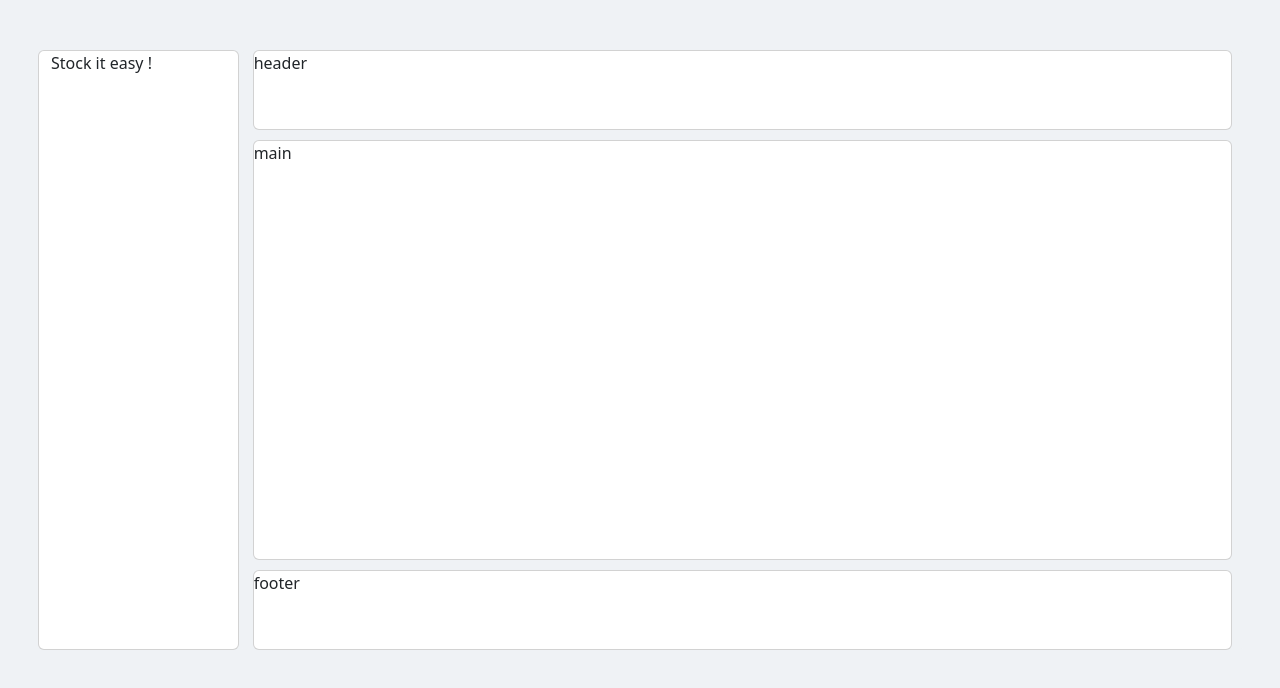
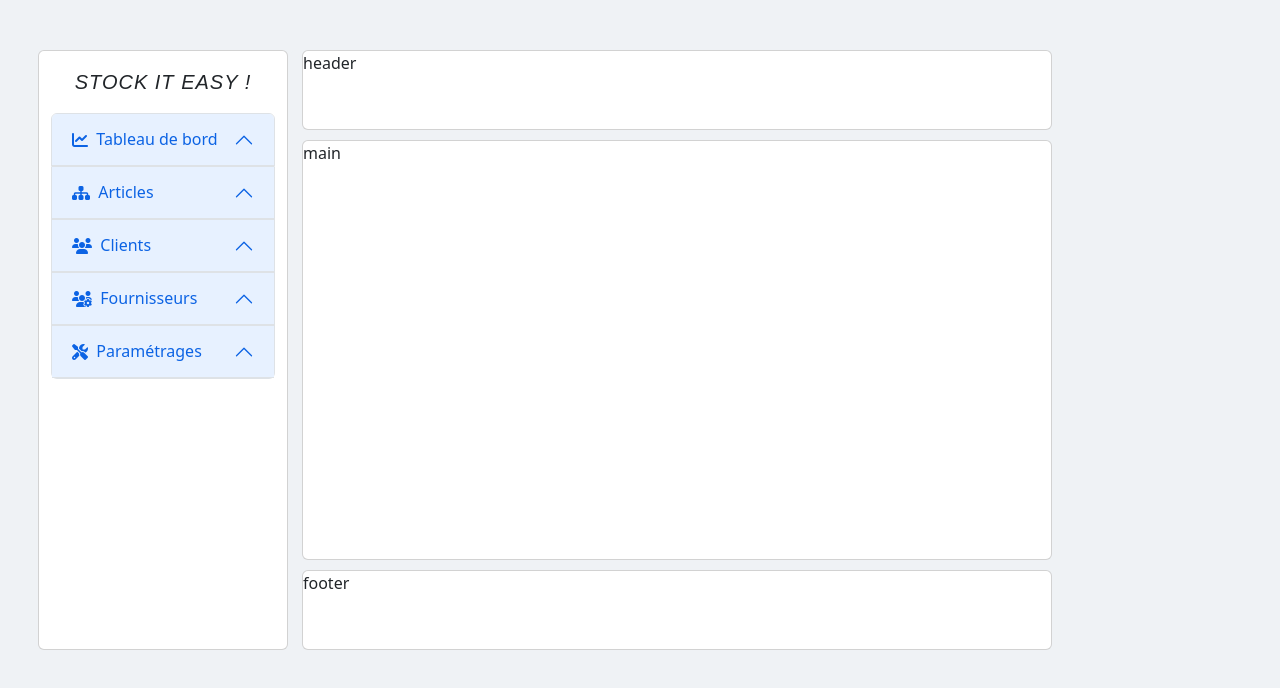
Before and after one commit to TCHAKAL/Gestion-stock-frontend, an Angular app: page / in a window 1280 px wide. Shown: the top 688 px of the page. Built offline with nearby package versions, Linux system fonts and the light colour scheme.

Commit message:
Developpement du menu

```diff
--- a/src/app/app.module.ts
+++ b/src/app/app.module.ts
@@ -7,6 +7,7 @@ import { PageLoginComponent } from './pages/page-login/page-login.component';
 import { PageInscriptionComponent } from './pages/page-inscription/page-inscription.component';
 import { PageDashboardComponent } from './pages/page-dashboard/page-dashboard.component';
 import { PageStatistiquesComponent } from './pages/page-statistiques/page-statistiques.component';
+import { MenuComponent } from './composants/menu/menu.component';
 
 @NgModule({
   declarations: [
@@ -14,7 +15,8 @@ import { PageStatistiquesComponent } from './pages/page-statistiques/page-statis
     PageLoginComponent,
     PageInscriptionComponent,
     PageDashboardComponent,
-    PageStatistiquesComponent
+    PageStatistiquesComponent,
+    MenuComponent
   ],
   imports: [
     BrowserModule,
--- /dev/null
+++ b/src/app/composants/menu/menu.component.html
@@ -0,0 +1,25 @@
+<div class="accordion" id="accordionExample">
+  <div class="accordion-item" *ngFor="let menu of menuProperties">
+    <h2 class="accordion-header" id="menu{{menu.id}}">
+      <button class="accordion-button" type="button" data-bs-toggle="collapse"
+              [attr.data-bs-target]="'#collapse'+menu.id"
+              aria-expanded="true" [attr.aria-controls]="'#collapse'+menu.id">
+        <i class="{{menu.icon}}"></i>&nbsp;
+        {{menu.titre}}
+      </button>
+    </h2>
+    <div id="collapse{{menu.id}}" class="accordion-collapse collapse" [attr.aria-labelledby]="'#menu'+menu.id"
+         data-bs-parent="#accordionExample">
+      <div class="card">
+        <ul class="list-group list-group-flush">
+          <li class="list-group-item" *ngFor="let sousMenu of menu.sousMenu">
+            <a href="javascript:void(0);" (click)="navigate(sousMenu.url)" class="a-without-line">
+              <i class="{{sousMenu.icon}}"></i>&nbsp;
+              {{sousMenu.titre}}
+            </a>
+          </li>
+        </ul>
+      </div>
+    </div>
+  </div>
+</div>
--- /dev/null
+++ b/src/app/composants/menu/menu.component.scss
@@ -0,0 +1,3 @@
+.a-without-line{
+  text-decoration: none;
+}
--- /dev/null
+++ b/src/app/composants/menu/menu.component.ts
@@ -0,0 +1,124 @@
+import {Component, OnInit} from '@angular/core';
+import {Menu} from "./menu";
+import {Router} from "@angular/router";
+
+@Component({
+  selector: 'app-menu',
+  templateUrl: './menu.component.html',
+  styleUrls: ['./menu.component.scss']
+})
+export class MenuComponent implements OnInit {
+
+  public menuProperties: Array<Menu> = [
+    {
+      id: '1',
+      titre: 'Tableau de bord',
+      icon: 'fa-solid fa-chart-line',
+      url: '',
+      sousMenu: [
+        {
+          id: '11',
+          titre: 'Vue d\'ensemble',
+          icon: 'fa-solid fa-chart-pie',
+          url: '',
+        },
+        {
+          id: '12',
+          titre: 'Statistiques',
+          icon: 'fa-solid fa-chart-column',
+          url: 'statistiques',
+        }
+      ]
+    },
+    {
+      id: '2',
+      titre: 'Articles',
+      icon: 'fa-solid fa-sitemap',
+      url: '',
+      sousMenu: [
+        {
+          id: '21',
+          titre: 'Articles',
+          icon: 'fa-solid fa-boxes-stacked',
+          url: '',
+        },
+        {
+          id: '22',
+          titre: 'Mouvements du stock',
+          icon: 'fa-solid fa-cubes-stacked',
+          url: '',
+        }
+      ]
+    },
+    {
+      id: '3',
+      titre: 'Clients',
+      icon: 'fa-solid fa-users',
+      url: '',
+      sousMenu: [
+        {
+          id: '31',
+          titre: 'Clients',
+          icon: 'fa-solid fa-user',
+          url: '',
+        },
+        {
+          id: '32',
+          titre: 'Commandes clients',
+          icon: 'fa-solid fa-basket-shopping',
+          url: '',
+        }
+      ]
+    },
+    {
+      id: '4',
+      titre: 'Fournisseurs',
+      icon: 'fa-solid fa-users-gear',
+      url: '',
+      sousMenu: [
+        {
+          id: '41',
+          titre: 'Fournisseurs',
+          icon: 'fa-solid fa-user-secret',
+          url: '',
+        },
+        {
+          id: '42',
+          titre: 'Commandes fournisseurs',
+          icon: 'fa-solid fa-truck-fast',
+          url: '',
+        }
+      ]
+    },
+    {
+      id: '5',
+      titre: 'Paramétrages',
+      icon: 'fa-solid fa-screwdriver-wrench',
+      url: '',
+      sousMenu: [
+        {
+          id: '51',
+          titre: 'Catégories',
+          icon: 'fa-solid fa-bars-progress',
+          url: '',
+        },
+        {
+          id: '52',
+          titre: 'Utilisateurs',
+          icon: 'fa-solid fa-user-shield',
+          url: '',
+        }
+      ]
+    },
+  ];
+
+  constructor(private router : Router) {
+  }
+
+  ngOnInit(): void {
+  }
+
+  navigate(url?: string) {
+    this.router.navigate([url]);
+  }
+}
--- /dev/null
+++ b/src/app/composants/menu/menu.ts
@@ -0,0 +1,7 @@
+export interface Menu {
+  id?: string;
+  titre?: string;
+  icon?: string;
+  url?: string;
+  sousMenu?: Array<Menu>;
+}
--- a/src/app/pages/page-dashboard/page-dashboard.component.html
+++ b/src/app/pages/page-dashboard/page-dashboard.component.html
@@ -1,10 +1,15 @@
 <div class="mainContainer">
-  <div class="row min-height-600 no-flex-wrap">
-    <div class="card col col-md-2 mr-2">
-      Stock it easy !
+  <div class="row min-height-600  no-flex-wrap">
+    <div class="card col col-md-2 mr-2 min-width-250">
+      <div class="col">
+        <div class="text-center m-3">
+          <span> Stock it easy !</span>
+        </div>
+        <app-menu></app-menu>
+      </div>
     </div>
     <div class="card col col-md-10 pl-0 pr-0 background-grey border-none">
-      <div class="col pl-0 pr-0 d-flex flex-column justify-content-between">
+      <div class="col pl-0 pr-0 d-flex flex-column justify-content-between min-width-750">
         <div class="card  pl-0 pr-0 min-height-80 mb-2">
           header
         </div>
--- a/src/app/pages/page-dashboard/page-dashboard.component.scss
+++ b/src/app/pages/page-dashboard/page-dashboard.component.scss
@@ -3,6 +3,12 @@
 }
 .min-height-600{
   height: 600px;
+}
+.min-width-250{
+  width: 250px;
+}
+.min-width-750{
+  width: 750px;
 }
 .no-flex-wrap{
   flex-wrap: inherit !important;
@@ -16,3 +22,14 @@ pr-0{
 pl-0{
   padding-left: 0px!important;
 }
+
+span {
+  position: relative;
+  font-family: "Avenir Next", sans-serif;
+  font-weight: 400;
+  font-size: 20px;
+  text-transform: uppercase;
+  font-style: italic;
+  letter-spacing: 0.05em;
+  display: inline-block;
+}
```
Also changed, not shown: 1 other file (tests, documents, lock files or other folders).
